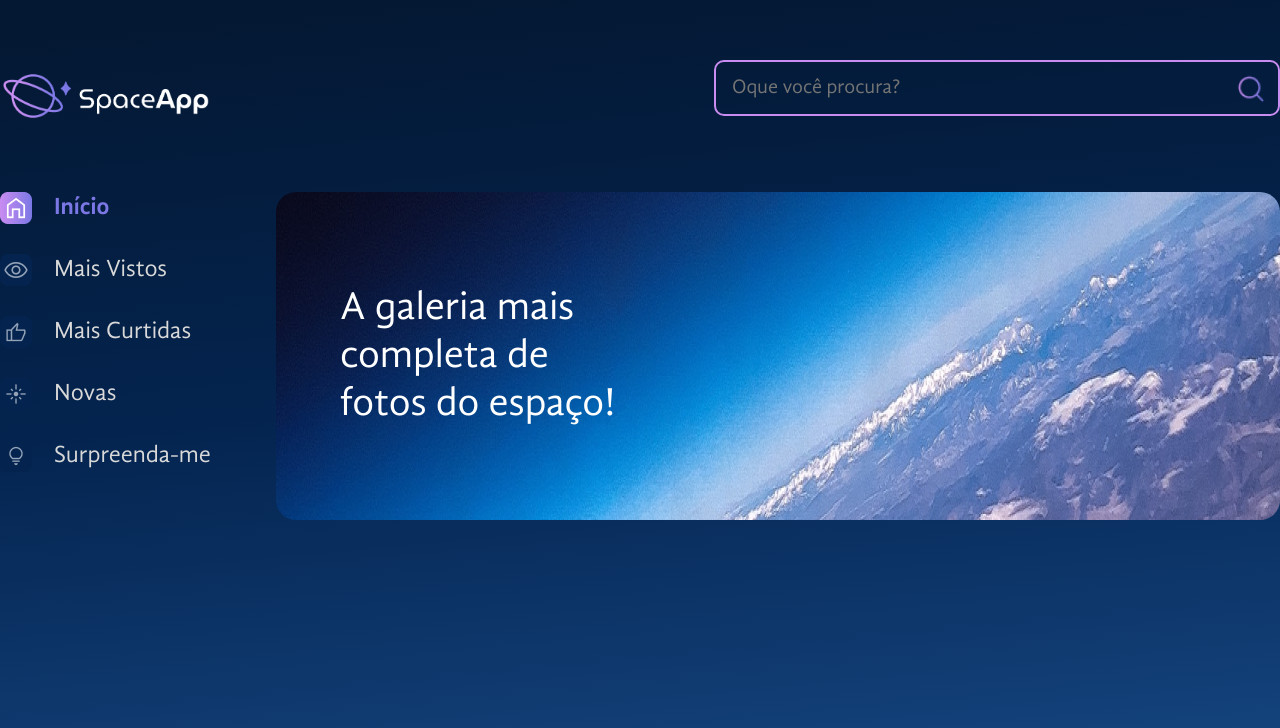
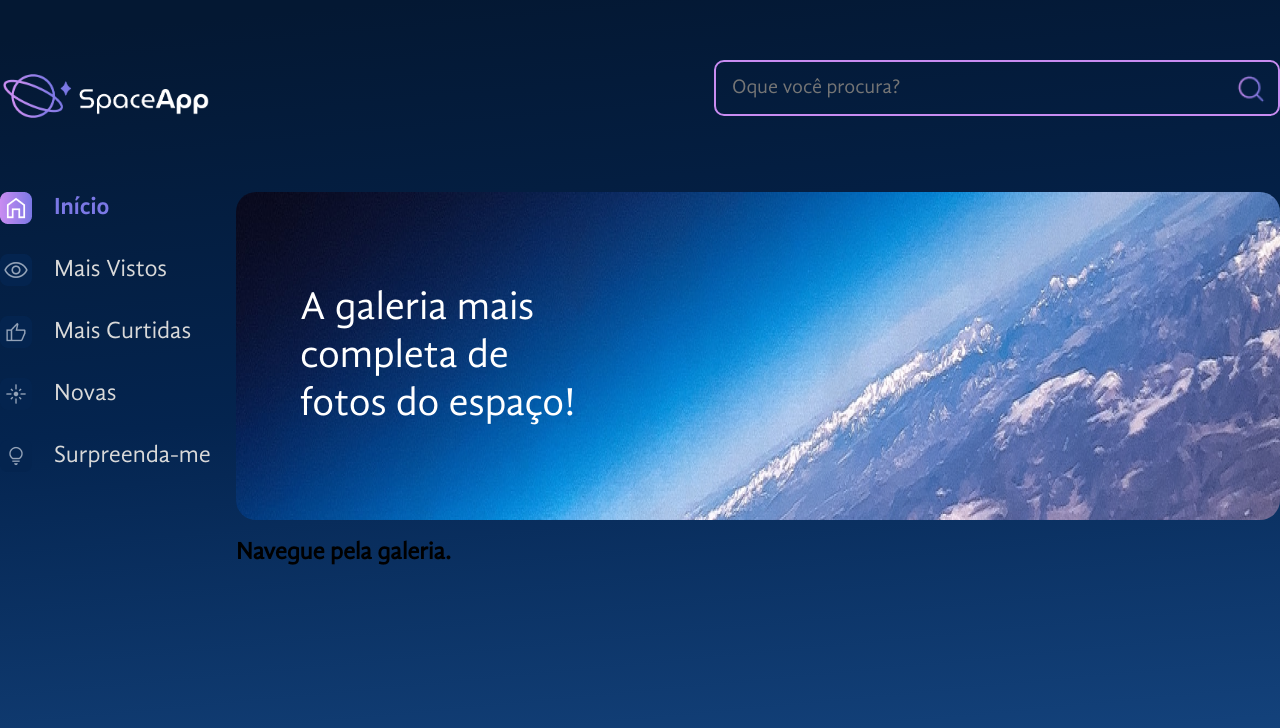
Before and after one commit to Joao-candido-messias/SpaceApp, a React (Vite) app: page / in a window 1280 px wide. Shown: the top 728 px of the page. Built offline with nearby package versions, Linux system fonts and the light colour scheme.

Commit message:
Feat: Criação das divs que organizam o layout para desktop

```diff
--- a/src/App.jsx
+++ b/src/App.jsx
@@ -4,6 +4,7 @@
 import BarraLateral from "./Componentes/BarraLateral"
 import Banner from "./Componentes/Banner"
 import bannerImg from "./assets/banner.png";
+import Galeria from "./Componentes/Galeria"
 
 const FundoGradiente = styled.div`
   background: linear-gradient(174.61deg, #041833 4.16%, #04244F 48%, #154580 96.76%);
@@ -11,24 +12,44 @@
   min-height: 100vh;
 `;
 
-const Layout = styled.div`
+const AppContainer = styled.div`
+  width: 1440px;
+  margin: 0 auto;
+  max-width:100%;
+`
+
+const MainContainer = styled.div`
   display: flex;
-  width: 100%;
+  gap:24px;
 `;
+
+const ConteudoDaGaleria = styled.section`
+  display:flex;
+  flex-direction:column;
+  flex-grow: 1;
+`
 
 function App() {
   return (
     <FundoGradiente>
       <EstilosGlobais />
+
+      <AppContainer>
         <Cabecalho />
 
-      <Layout>
+        <MainContainer>
           <BarraLateral />
+          <ConteudoDaGaleria>
             <Banner
             texto={"A galeria mais\ncompleta de\nfotos do espaço!"}
             backgroundImage={bannerImg}
           />
-      </Layout>
+          <Galeria/>
+          </ConteudoDaGaleria>
+
+        </MainContainer>
+      </AppContainer>
+
     </FundoGradiente>
   );
 }
--- a/src/Componentes/Banner/index.jsx
+++ b/src/Componentes/Banner/index.jsx
@@ -7,7 +7,7 @@
     display: flex;
     align-items: center;
     min-height: 328px;
-    margin: 0 0 0 4em;
+    margin: 0;
     border-radius: 20px;
     max-width: 100%;
     background-size: cover;
--- /dev/null
+++ b/src/Componentes/Galeria/index.jsx
@@ -0,0 +1,7 @@
+const Galeria = () => {
+    return(
+        <h2>Navegue pela galeria.</h2>
+    )
+}
+
+export default Galeria
```
Lines whose indentation alone changed are shown as unchanged.
